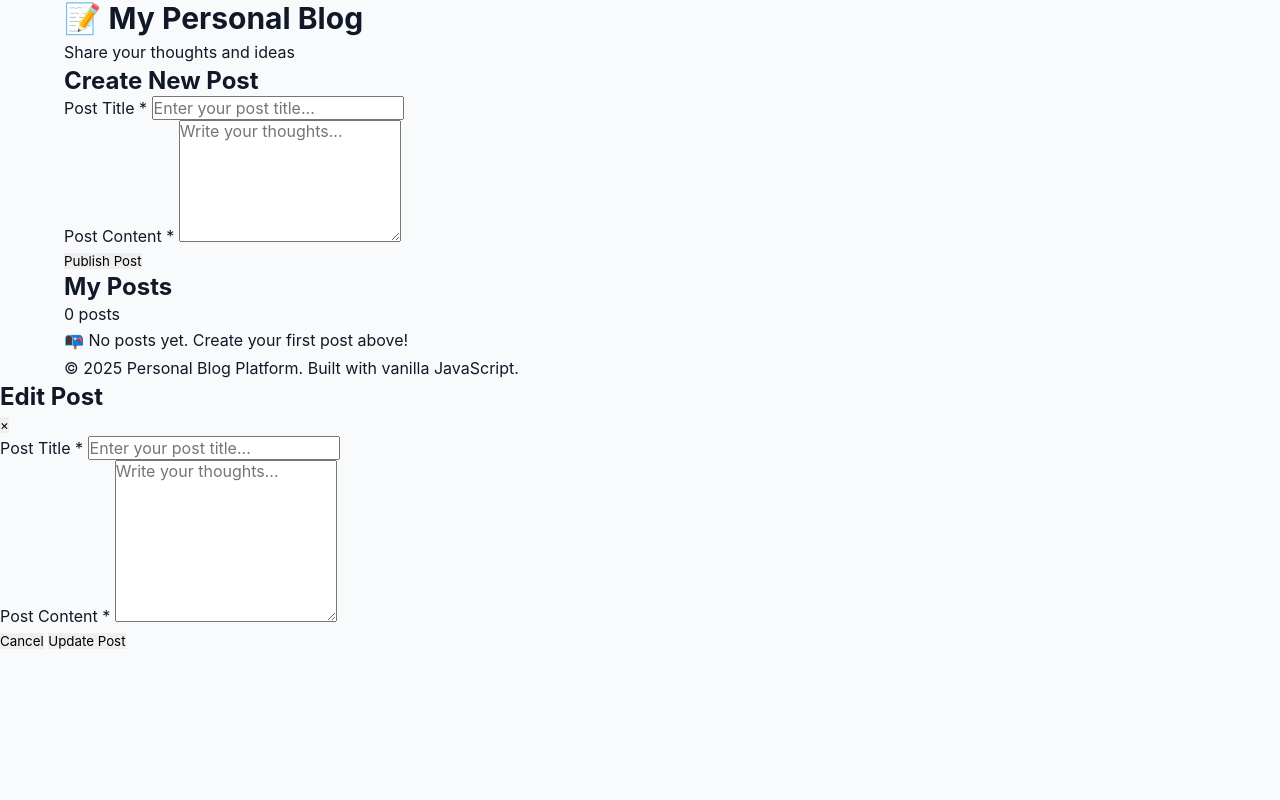
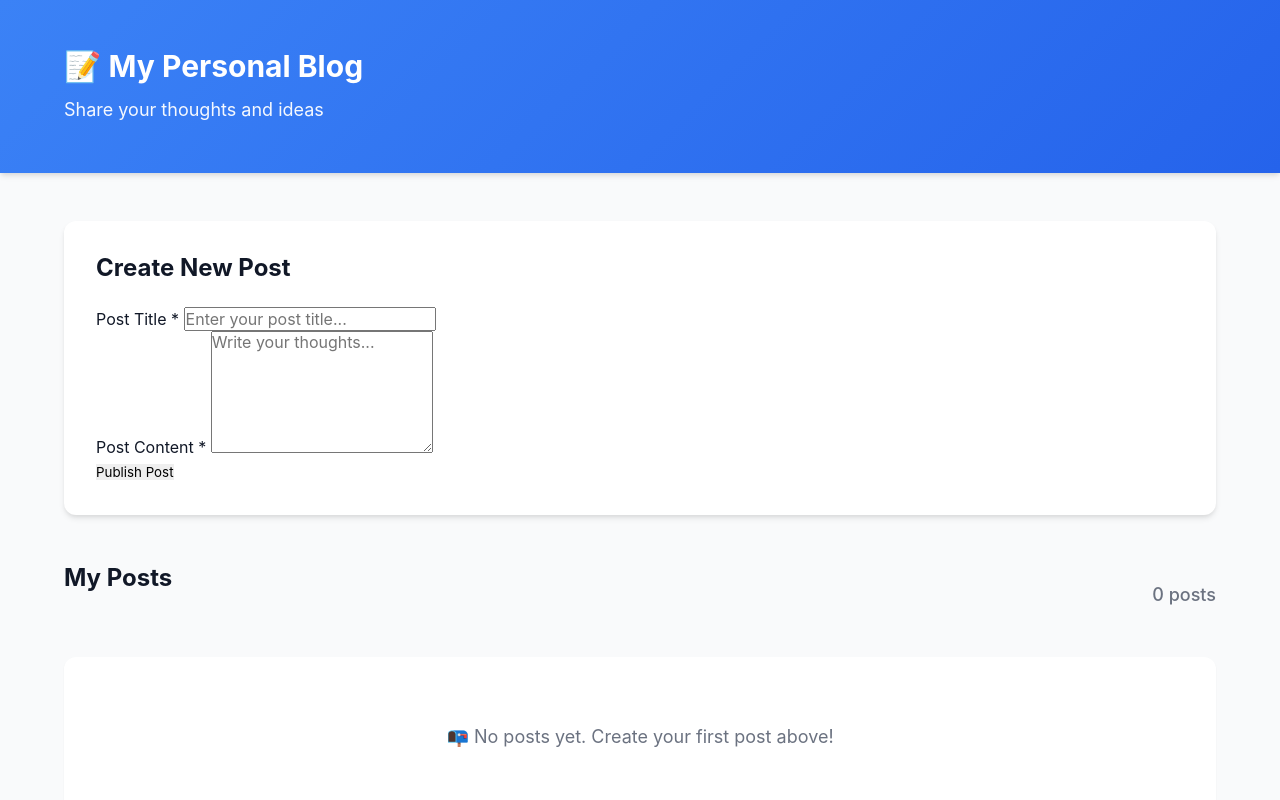
Before and after one commit to ervinbani/personal-blog-sba, a plain HTML site: page index.html in a window 1280 px wide. Shown: the top 800 px of the page. Drawn offline with nearby package versions, Linux system fonts and the light colour scheme; files that its build step writes are made by us from their sources.

Commit message:
Add header and layout SCSS styling

```diff
--- a/styles.scss
+++ b/styles.scss
@@ -159,3 +159,104 @@ textarea {
     margin: 0 auto;
     padding: 0 $container-padding;
 }
+
+// ============================================
+// LAYOUT
+// ============================================
+
+// Header
+.header {
+    background: linear-gradient(135deg, $primary-color 0%, $primary-dark 100%);
+    color: $surface-color;
+    padding: $spacing-2xl 0;
+    box-shadow: $shadow-md;
+    margin-bottom: $spacing-2xl;
+
+    h1 {
+        color: $surface-color;
+        margin-bottom: $spacing-sm;
+        font-size: clamp($font-size-2xl, 5vw, $font-size-3xl);
+    }
+
+    p {
+        font-size: $font-size-lg;
+        opacity: 0.95;
+        margin: 0;
+    }
+}
+
+// Main Content
+.main-content {
+    flex: 1;
+    padding-bottom: $spacing-3xl;
+}
+
+// Footer
+.footer {
+    background-color: $text-primary;
+    color: $surface-color;
+    padding: $spacing-xl 0;
+    margin-top: auto;
+    text-align: center;
+
+    p {
+        margin: 0;
+        font-size: $font-size-sm;
+        opacity: 0.8;
+    }
+}
+
+// Sections
+.new-post-section {
+    background-color: $surface-color;
+    padding: $spacing-xl;
+    border-radius: $radius-lg;
+    box-shadow: $shadow-md;
+    margin-bottom: $spacing-2xl;
+
+    h2 {
+        margin-bottom: $spacing-lg;
+        color: $text-primary;
+    }
+}
+
+.posts-section {
+    h2 {
+        margin-bottom: $spacing-xl;
+        color: $text-primary;
+    }
+}
+
+.posts-header {
+    display: flex;
+    justify-content: space-between;
+    align-items: center;
+    margin-bottom: $spacing-xl;
+    flex-wrap: wrap;
+    gap: $spacing-md;
+}
+
+.posts-count {
+    font-size: $font-size-lg;
+    color: $text-secondary;
+    font-weight: $font-weight-medium;
+}
+
+// Empty State
+.empty-state {
+    text-align: center;
+    padding: $spacing-3xl $spacing-xl;
+    background-color: $surface-color;
+    border-radius: $radius-lg;
+    box-shadow: $shadow-sm;
+
+    p {
+        font-size: $font-size-lg;
+        color: $text-secondary;
+        margin: 0;
+    }
+}
+
+.empty-state.hidden {
+    display: none;
+}
```
